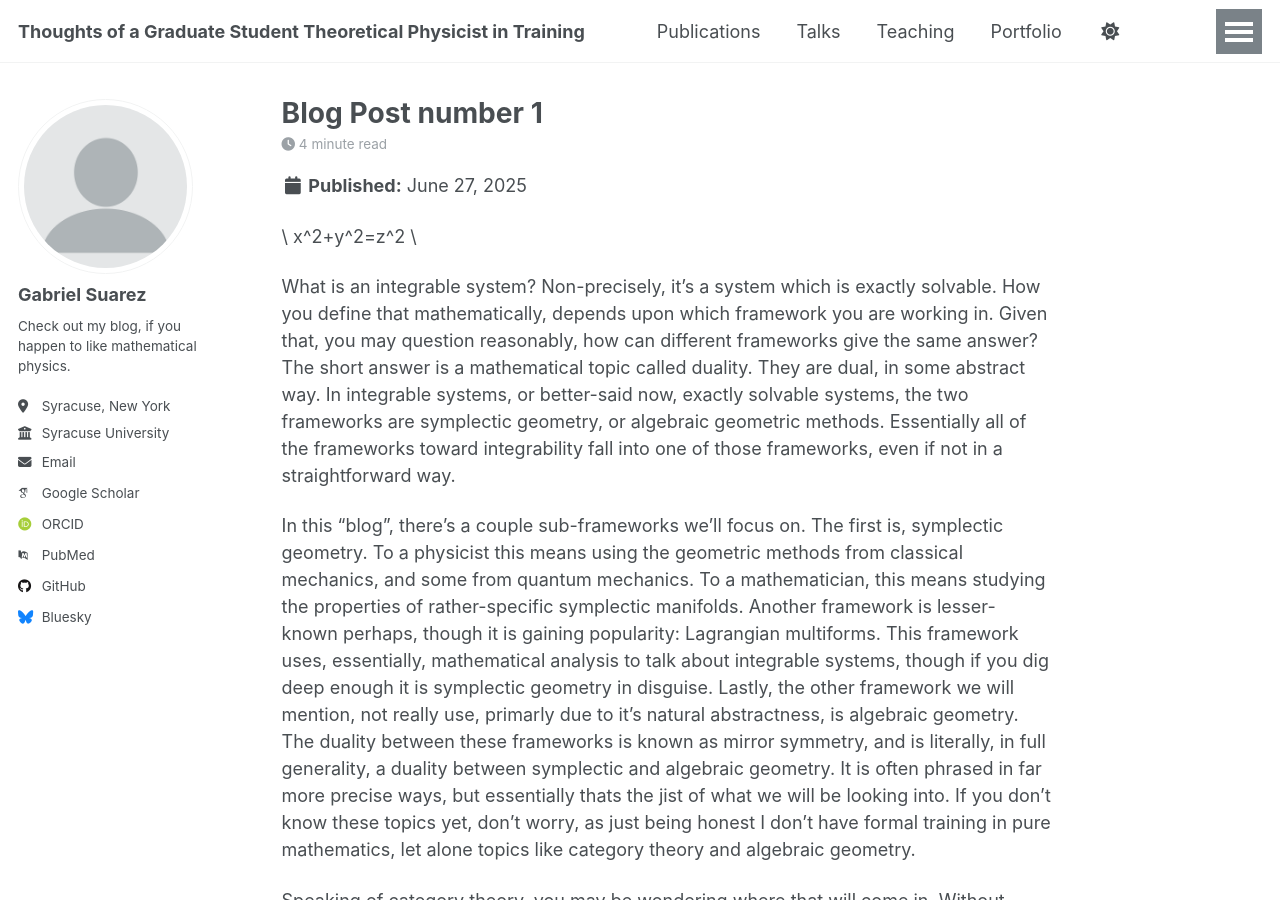
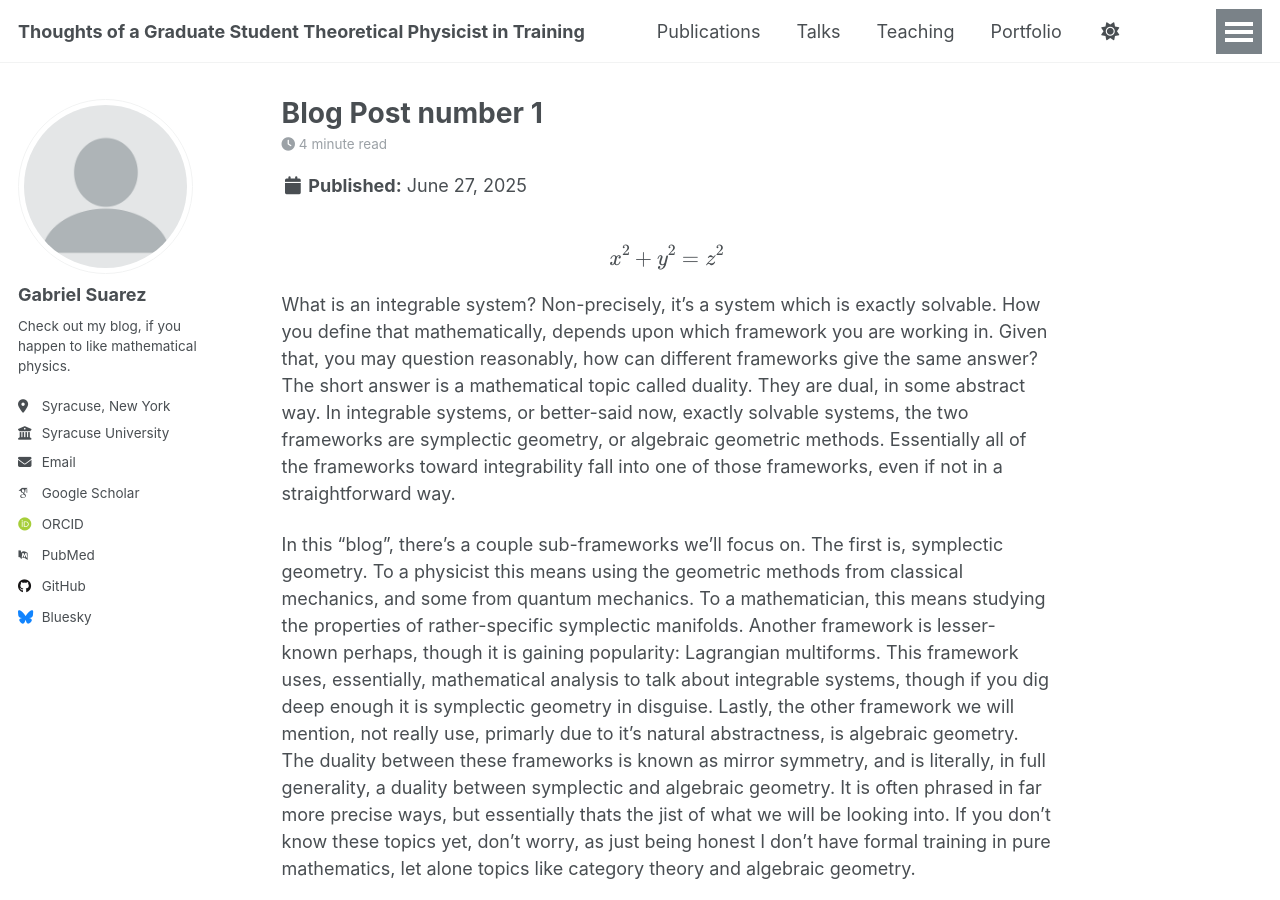
Before and after one commit to marfmarfalot/marfmarfalot.github.io, a Jekyll site: the page built from _posts/2012-08-14-blog-post-1.md, in a window 1280 px wide and 900 px high. Built offline with Jekyll 4.4.1, drawn with Linux system fonts in a browser that asks for light colours; some web fonts are replaced.

```diff
--- a/_posts/2012-08-14-blog-post-1.md
+++ b/_posts/2012-08-14-blog-post-1.md
@@ -12,7 +12,7 @@ tags:
   - Spectral curve
   - nonlinear PDEs
 ---
-\\ x^2+y^2=z^2 \\
+$$ x^2+y^2=z^2 $$
 
 What is an integrable system? Non-precisely, it's a system which is exactly solvable. How you define that mathematically, depends upon which framework you are working in. Given that, you may question reasonably, how can different frameworks give the same answer? The short answer is a mathematical topic called duality. They are dual, in some abstract way. In integrable systems, or better-said now, exactly solvable systems, the two frameworks are symplectic geometry, or algebraic geometric methods. Essentially all of the frameworks toward integrability fall into one of those frameworks, even if not in a straightforward way.
 
```
